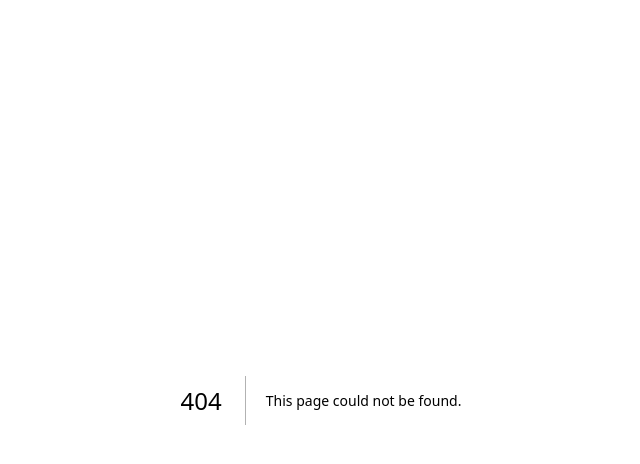
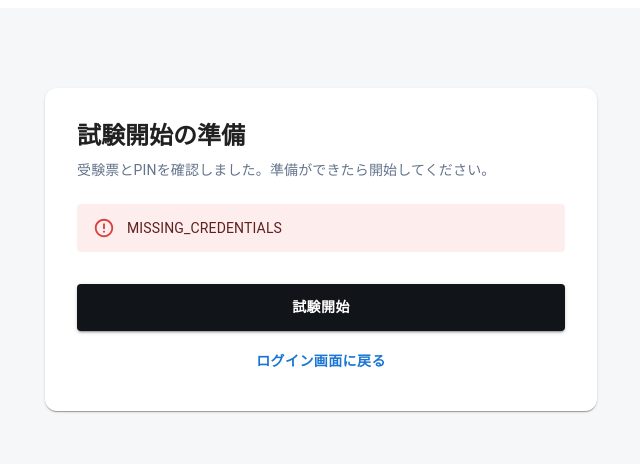
Before and after one commit to KeisukeYanagimachi/go-ton-v2, a Next.js app: page /start in a window 1280 px wide. Before the commit this address had no page. Shown: the top 464 px of the page, without its empty margins (319-959 px from the left). Built offline with nearby package versions, Linux system fonts and the light colour scheme.

Commit message:
Add candidate start step before exam

```diff
--- /dev/null
+++ b/app/(candidate)/start/page.tsx
@@ -0,0 +1,106 @@
+"use client";
+
+import { Alert, Box, Button, Container, Paper, Typography } from "@mui/material";
+import { useRouter } from "next/navigation";
+import { useEffect, useState } from "react";
+
+const storageKeyTicket = "candidate.ticketCode";
+const storageKeyPin = "candidate.pin";
+
+export default function CandidateStartPage() {
+  const router = useRouter();
+  const [ticketCode, setTicketCode] = useState<string | null>(null);
+  const [pin, setPin] = useState<string | null>(null);
+  const [error, setError] = useState<string | null>(null);
+  const [isStarting, setIsStarting] = useState(false);
+
+  useEffect(() => {
+    const storedTicketCode = sessionStorage.getItem(storageKeyTicket);
+    const storedPin = sessionStorage.getItem(storageKeyPin);
+
+    if (!storedTicketCode || !storedPin) {
+      setError("MISSING_CREDENTIALS");
+      return;
+    }
+
+    setTicketCode(storedTicketCode);
+    setPin(storedPin);
+  }, []);
+
+  const handleStart = async () => {
+    if (!ticketCode || !pin) {
+      setError("MISSING_CREDENTIALS");
+      return;
+    }
+
+    setError(null);
+    setIsStarting(true);
+
+    try {
+      const response = await fetch("/api/candidate/start", {
+        method: "POST",
+        headers: {
+          "content-type": "application/json",
+        },
+        body: JSON.stringify({ ticketCode, pin }),
+      });
+
+      if (!response.ok) {
+        const payload = (await response.json()) as { error?: string };
+        setError(payload.error ?? "UNAUTHORIZED");
+        return;
+      }
+
+      await response.json();
+      router.push("/exam");
+    } catch (requestError) {
+      setError("NETWORK_ERROR");
+    } finally {
+      setIsStarting(false);
+    }
+  };
+
+  return (
+    <Box
+      data-testid="candidate-start-page"
+      sx={{ minHeight: "100vh", bgcolor: "#f6f7f8", color: "#111418" }}
+    >
+      <Container maxWidth="sm" sx={{ py: { xs: 6, md: 10 } }}>
+        <Paper sx={{ p: { xs: 3, md: 4 }, borderRadius: 3 }}>
+          <Typography variant="h5" sx={{ fontWeight: 700 }}>
+            試験開始の準備
+          </Typography>
+          <Typography variant="body2" sx={{ color: "#64748b", mt: 1 }}>
+            受験票とPINを確認しました。準備ができたら開始してください。
+          </Typography>
+
+          {error && (
+            <Alert severity="error" sx={{ mt: 3 }}>
+              {error}
+            </Alert>
+          )}
+
+          <Button
+            fullWidth
+            variant="contained"
+            sx={{ mt: 4, py: 1.4, fontWeight: 700, bgcolor: "#111418" }}
+            onClick={handleStart}
+            disabled={isStarting}
+            data-testid="candidate-start-submit"
+          >
+            {isStarting ? "開始中..." : "試験開始"}
+          </Button>
+
+          <Button
+            fullWidth
+            variant="text"
+            sx={{ mt: 1.5, fontWeight: 700 }}
+            onClick={() => router.push("/candidate-login")}
+          >
+            ログイン画面に戻る
+          </Button>
+        </Paper>
+      </Container>
+    </Box>
+  );
+}
```
Also changed, not shown: app/(public)/candidate-login/page.tsx (+4 -74 lines), 1 other file (tests, documents, lock files or other folders).
